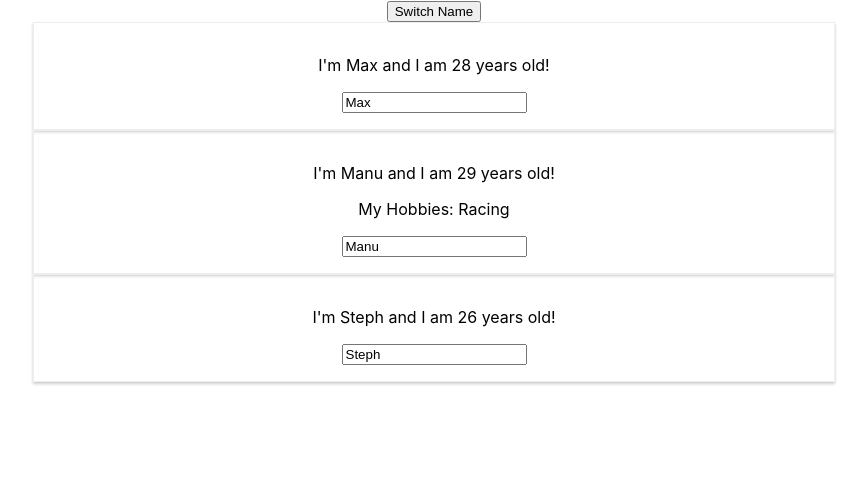
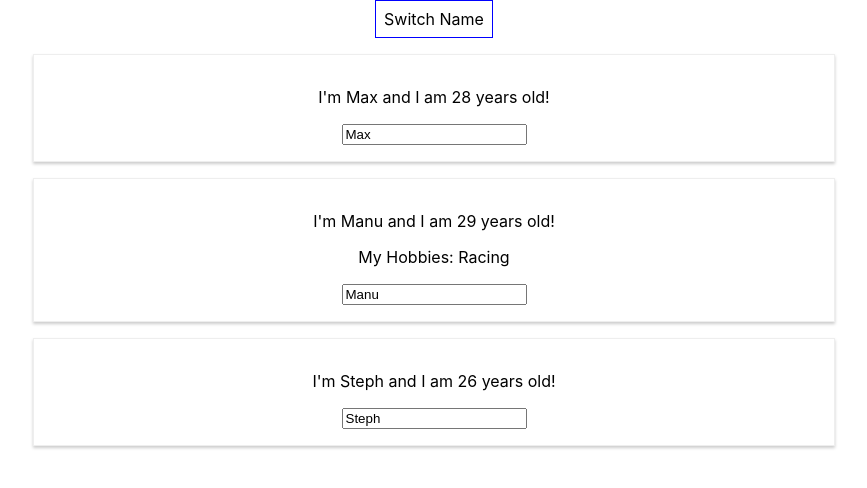
Before and after one commit to micah-rose/burger-builder-rematch, a React (Create React App) app: page / in a window 1280 px wide. Shown: the top 488 px of the page, without its empty margins (206-1073 px from the left). Built offline with nearby package versions, Linux system fonts and the light colour scheme.

Commit message:
Worked with some inline styling by creating a style object using JS.

```diff
--- a/src/App.js
+++ b/src/App.js
@@ -36,9 +36,20 @@ nameChangedHandler = (event) => {
 }
 
  render(){
+
+  const style = {
+    backgroundColor: "white",
+    font: "inherit",
+    border: "1px solid blue",
+    padding: "8px",
+    cursor: "pointer"
+  }
+
   return (
     <div className="App">
-        <button onClick={() => this.switchNameHandler('Maximilian!!')}>Switch Name</button>
+        <button
+        onClick={() => this.switchNameHandler('Maximilian!!')}
+        style={style}>Switch Name</button>
         <Person
         name={this.state.persons[0].name}
         age={this.state.persons[0].age}/>
--- a/src/Person/Person.css
+++ b/src/Person/Person.css
@@ -1,6 +1,6 @@
 .Person {
     width: 60%;
-    margin: auto;
+    margin: 16px auto;
     border: 1px solid #eee;
     box-shadow: 0 2px 3px #ccc;
     padding: 16px;
```
